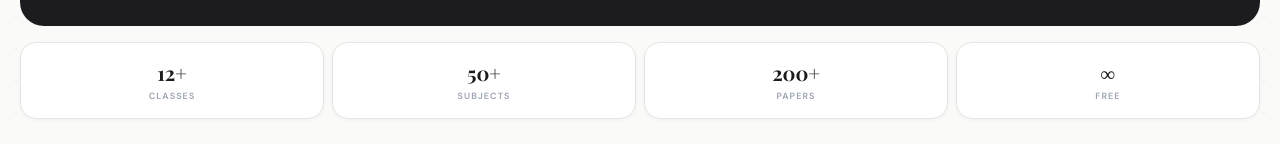
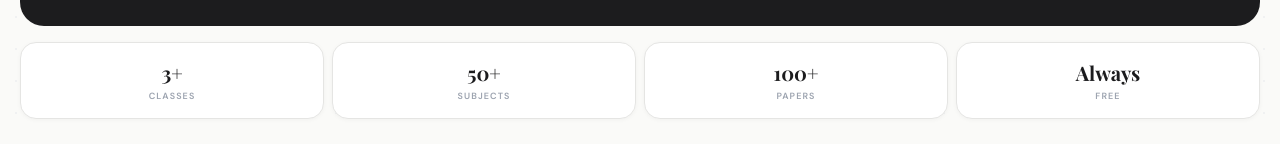
Before and after one commit to jishankt/qbank-frontend, a React (Vite) app: page /about in a window 1280 px wide. Shown: the part 255-399 px from the top of the page. Built offline with nearby package versions, Linux system fonts and the light colour scheme.

Commit message:
fix visitor count error

```diff
--- a/src/components/About.jsx
+++ b/src/components/About.jsx
@@ -18,10 +18,10 @@
 ];
 
 const STATS = [
-  { val: "12+", label: "Classes" },
+  { val: "3+", label: "Classes" },
   { val: "50+", label: "Subjects" },
-  { val: "200+", label: "Papers" },
-  { val: "∞", label: "Free" },
+  { val: "100+", label: "Papers" },
+  { val: "Always", label: "Free" },
 ];
 
 export default function About() {
```
